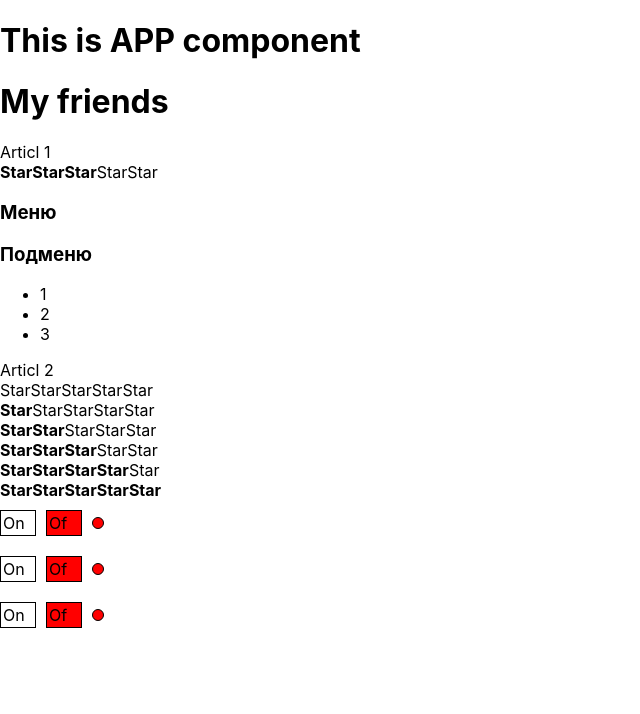
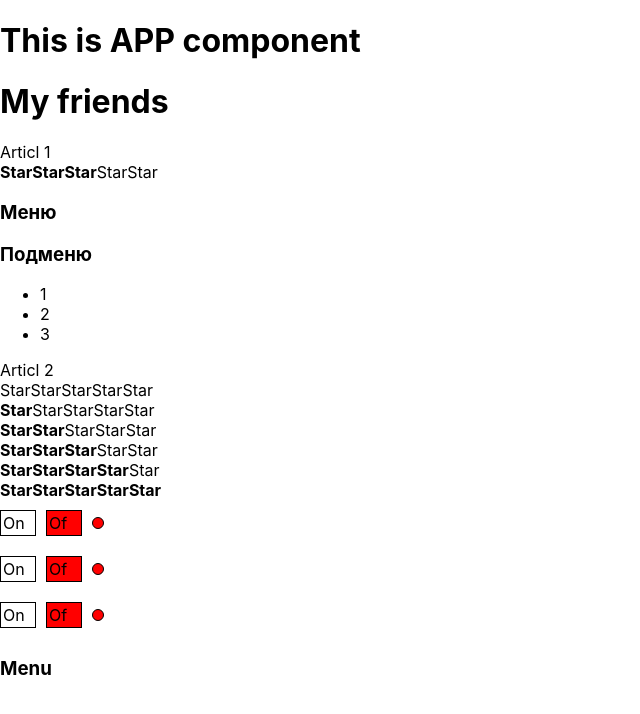
Before and after one commit to RSKorolev/React-kabzda, a React (Create React App) app: page / in a window 1280 px wide. Shown: the top 714 px of the page, without its empty margins (0-640 px from the left). Built offline with nearby package versions, Linux system fonts and the light colour scheme.

Commit message:
added  UncontrolledAccordion component

```diff
--- a/src/App.tsx
+++ b/src/App.tsx
@@ -2,6 +2,7 @@ import './App.css';
 import Accordion from './components/Accordion/Accordion';
 import { OnOff } from './components/OnOff/OnOff';
 import Rating from './components/Rating/Rating';
+import { UncontrolledAccordion } from './components/UncontrolledAccordion copy/UncontrolledAccordion';
 
 function App() {
     return (
@@ -22,6 +23,7 @@ function App() {
             <OnOff on={true} />
             <OnOff on={false} />
             <OnOff on={true} />
+            <UncontrolledAccordion title={'Menu'} setCollapsed={() => {}} />
         </div>
     );
 }
--- /dev/null
+++ b/src/components/UncontrolledAccordion copy/UncontrolledAccordion.tsx
@@ -0,0 +1,43 @@
+import { useState } from 'react';
+
+type AccordionPropsType = {
+    title: string;
+    setCollapsed: (isCollapsed: boolean) => void;
+};
+
+export function UncontrolledAccordion(props: AccordionPropsType) {
+    let [collapsed, setCollapsed] = useState(false);
+    return (
+        <div>
+            <AccordionTitle
+                title={props.title}
+                setCollapsed={setCollapsed}
+                collapsed={collapsed}
+            />
+            {collapsed && <AccordionBody />}
+        </div>
+    );
+}
+
+type AccordionTitlePropsType = {
+    title: string;
+    setCollapsed: (isCollapsed: boolean) => void;
+    collapsed: boolean;
+};
+
+function AccordionTitle(props: AccordionTitlePropsType) {
+    return (
+        <h3 onClick={() => props.setCollapsed(!props.collapsed)}>
+            {props.title}
+        </h3>
+    );
+}
+function AccordionBody() {
+    return (
+        <ul>
+            <li>1</li>
+            <li>2</li>
+            <li>3</li>
+        </ul>
+    );
+}
```
Also changed, not shown: src/components/Accordion/Accordion.tsx (indentation only).
